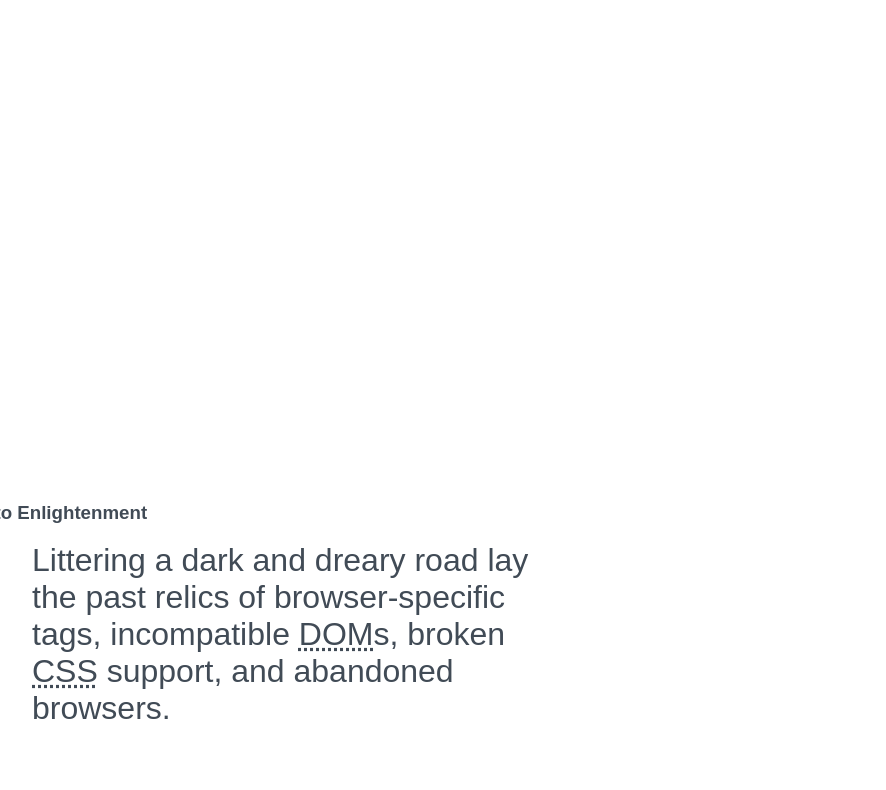
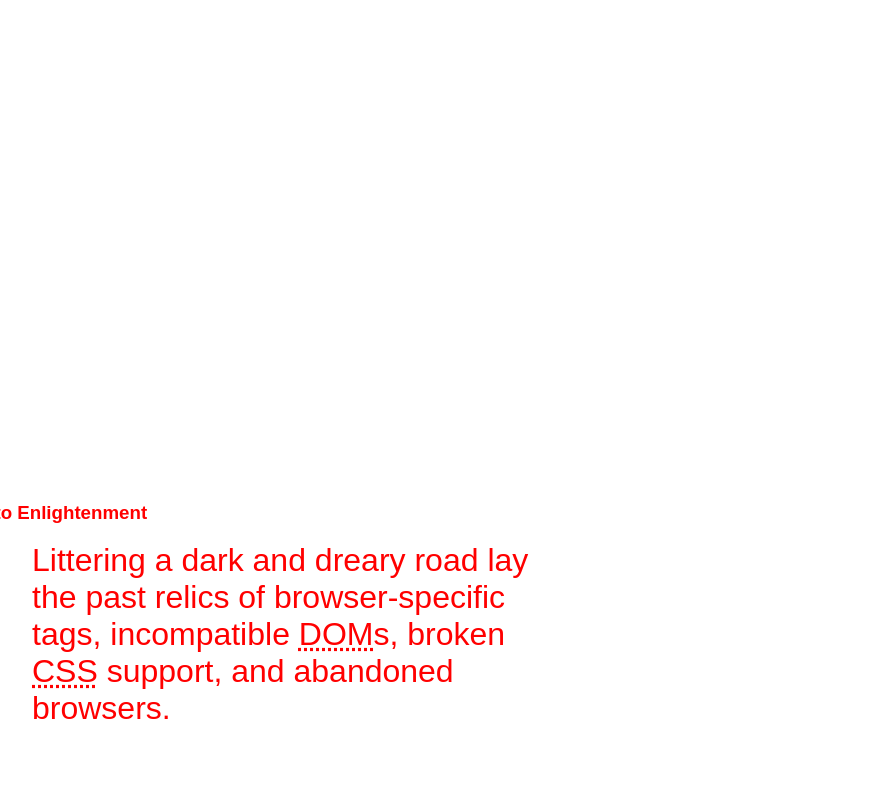
Before and after one commit to MariaFL9815/coding_course, a plain HTML site: page index.html in a window 1280 px wide. Shown: the part 620-1410 px from the top of the page, without its empty margins (96-982 px from the left). Drawn offline with Linux system fonts and the light colour scheme.

```diff
--- a/style.css
+++ b/style.css
@@ -1,5 +1,5 @@
 body {
-	color: rgb(65,75,86);
+	color: red;
   font-family: arial;
   margin: 0;
 }
```
